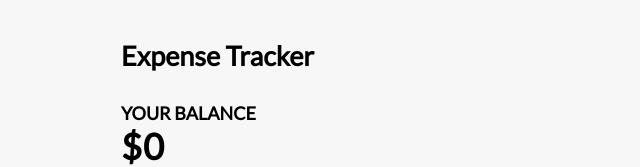
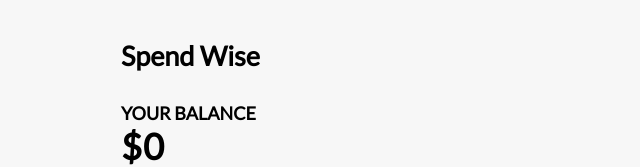
Before and after one commit to BertoPolo/spendwise-front, a Vue app: page / in a window 1280 px wide. Shown: the top 167 px of the page, without its empty margins (319-959 px from the left). Built offline with nearby package versions, Linux system fonts and the light colour scheme; no server answers.

Commit message:
Update Header.vue

```diff
--- a/src/components/Header.vue
+++ b/src/components/Header.vue
@@ -1,3 +1,3 @@
 <template>
-  <h2>Expense Tracker</h2>
+  <h2>Spend Wise</h2>
 </template>
```
